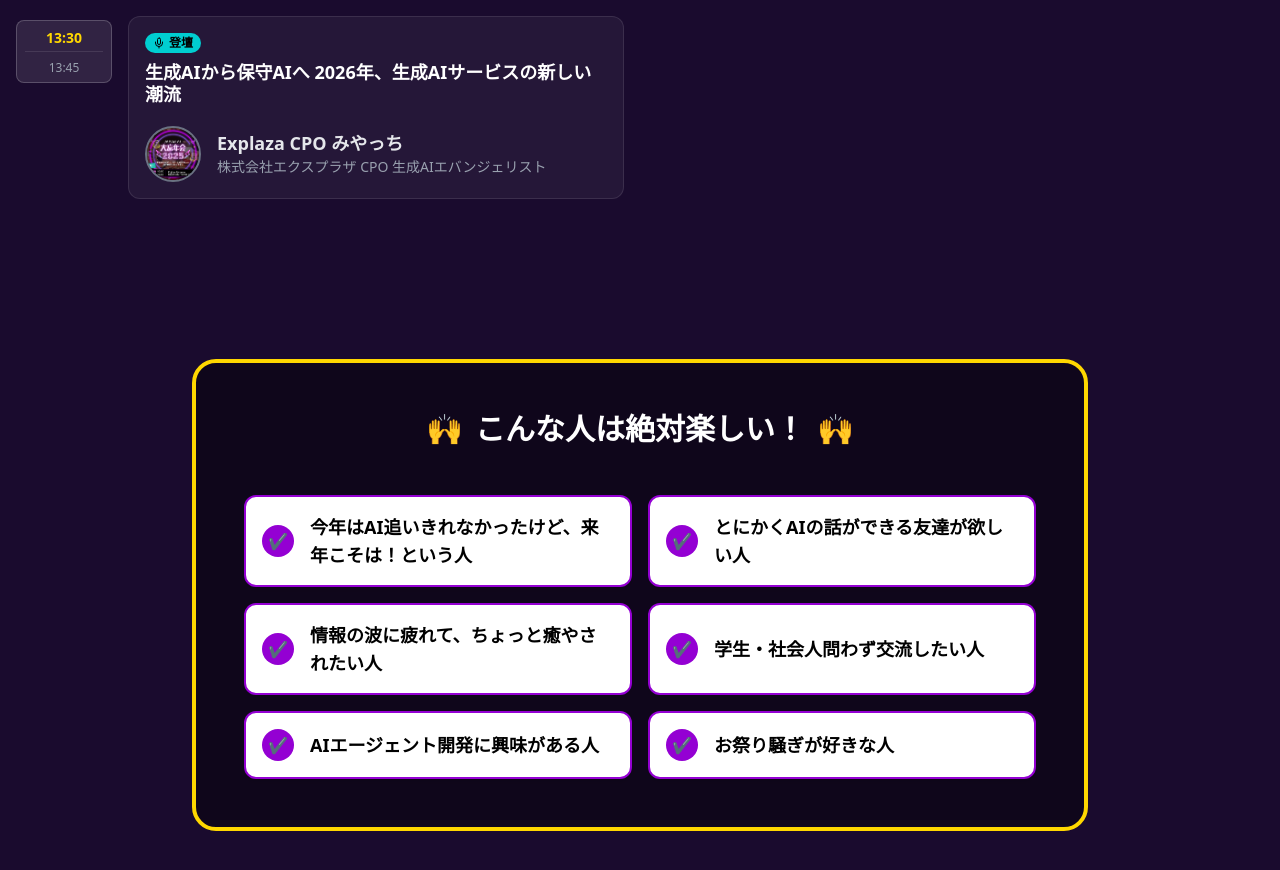
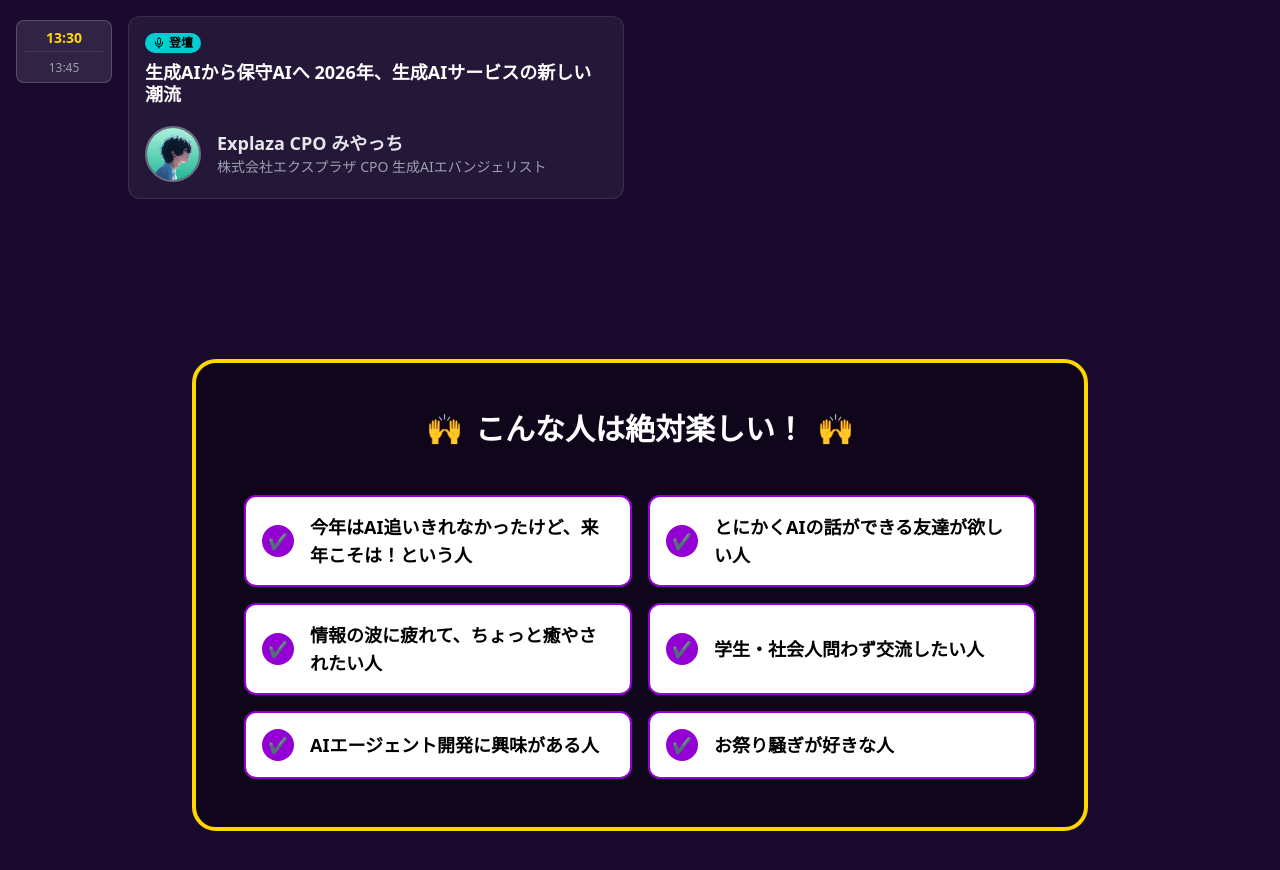
Before and after one commit to nanameru/bounenkai-lp, a Next.js app: page / in a window 1280 px wide. Shown: the part 3588-4458 px from the top of the page. Built offline with nearby package versions, Linux system fonts and the light colour scheme; a web font is replaced by a local one.

Commit message:
fix: update Miyacchi's profile image to the correct one

```diff
--- a/app/components/TimeTable.tsx
+++ b/app/components/TimeTable.tsx
@@ -73,7 +73,7 @@ const scheduleData1: ScheduleItem[] = [
     speaker: "Explaza CPO みやっち",
     role: "speaker",
     description: "株式会社エクスプラザ CPO 生成AIエバンジェリスト",
-    image: "/miyacchi.png",
+    image: "/miyacchi.jpg",
   },
 ];
 
```
Also changed, not shown: public/miyacchi.jpg (added).
